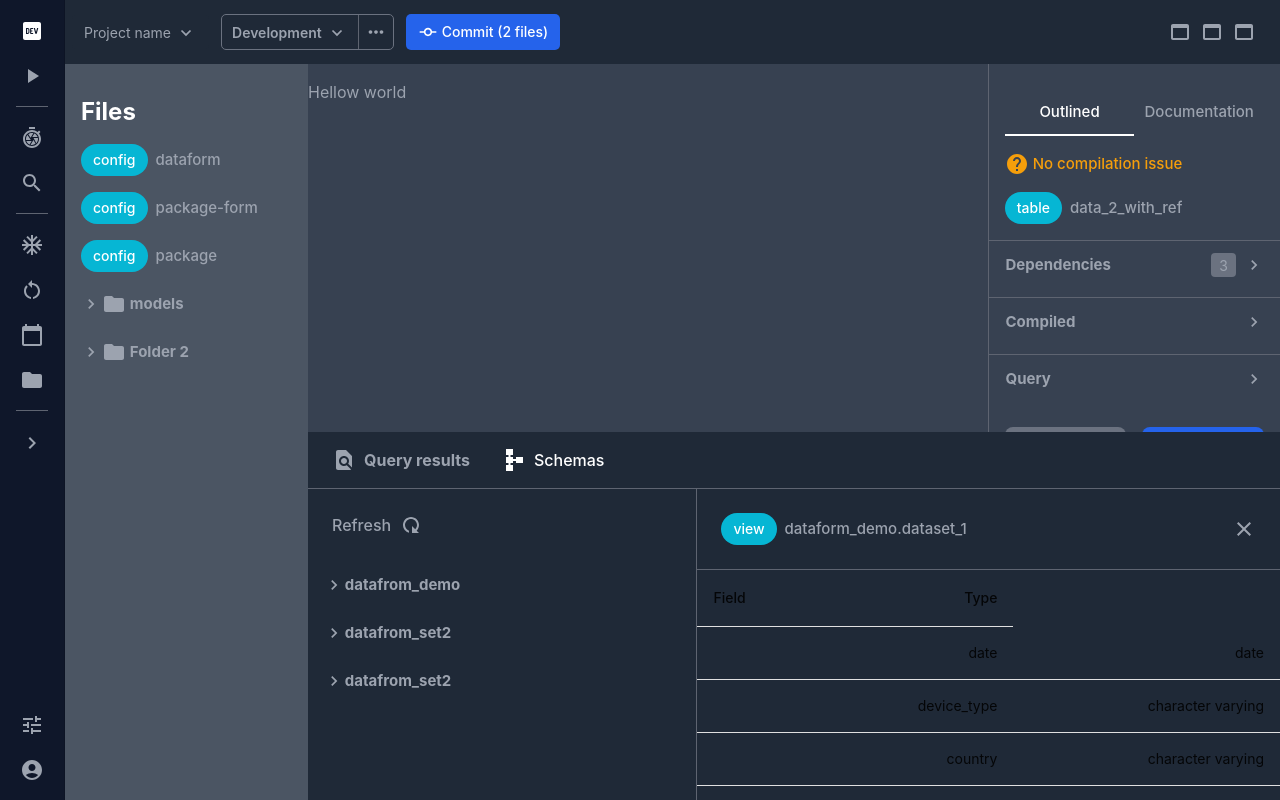
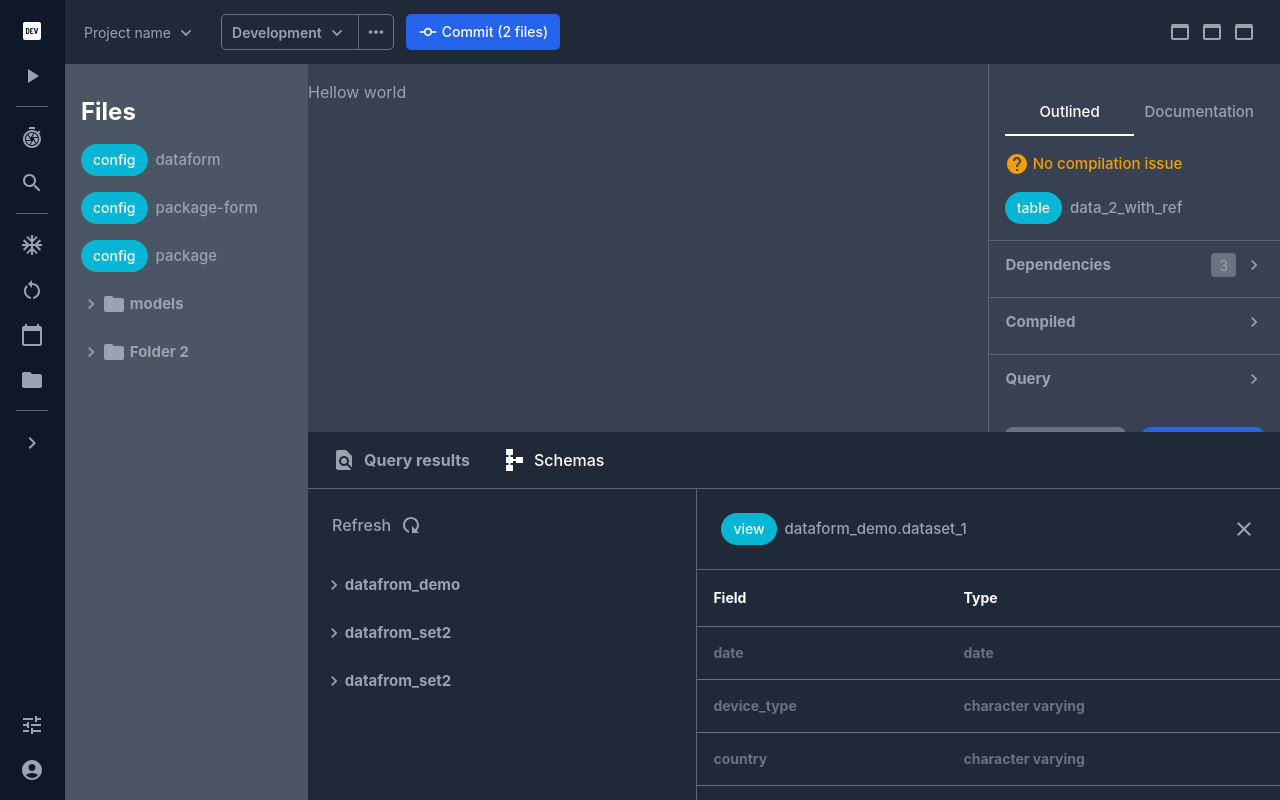
Before and after one commit to Gabin-ishimwe/frontend-assessment, a React (Vite) app: page / in a window 1280 px wide. Built offline with nearby package versions, Linux system fonts and the light colour scheme.

Commit message:
ft: implement data table

```diff
--- a/src/components/CodingEnv/bottom/BottomRight.jsx
+++ b/src/components/CodingEnv/bottom/BottomRight.jsx
@@ -3,13 +3,27 @@ import { Close } from "@mui/icons-material";
 import { Box, Divider, Typography } from "@mui/material";
 import Table from "@mui/material/Table";
 import TableBody from "@mui/material/TableBody";
-import TableCell from "@mui/material/TableCell";
+import TableCell, { tableCellClasses } from "@mui/material/TableCell";
 import TableContainer from "@mui/material/TableContainer";
 import TableHead from "@mui/material/TableHead";
 import TableRow from "@mui/material/TableRow";
+import { styled } from "@mui/material/styles";
 import React from "react";
 import { dataRows } from "../../../utils/dataset";
 import CustomChip from "../../folderStructure/CustomChip";
+
+const StyledTableCell = styled(TableCell)(({ theme }) => ({
+  borderColor: "#6b7280",
+  [`&.${tableCellClasses.head}`]: {
+    color: "white",
+    fontWeight: "bold",
+  },
+  [`&.${tableCellClasses.body}`]: {
+    fontSize: 14,
+    color: "#6b7280",
+    fontWeight: "bold",
+  },
+}));
 
 const BottomRight = () => {
   return (
@@ -52,8 +66,8 @@ const BottomRight = () => {
         <Table sx={{ width: "100%" }} aria-label="simple table">
           <TableHead>
             <TableRow>
-              <TableCell>Field</TableCell>
-              <TableCell align="right">Type</TableCell>
+              <StyledTableCell>Field</StyledTableCell>
+              <StyledTableCell>Type</StyledTableCell>
             </TableRow>
           </TableHead>
           <TableBody>
@@ -61,11 +75,8 @@ const BottomRight = () => {
               <TableRow
                 key={row.name}
                 sx={{ "&:last-child td, &:last-child th": { border: 0 } }}>
-                <TableCell component="th" scope="row">
-                  {row.name}
-                </TableCell>
-                <TableCell align="right">{row.field}</TableCell>
-                <TableCell align="right">{row.type}</TableCell>
+                <StyledTableCell>{row.field}</StyledTableCell>
+                <StyledTableCell>{row.type}</StyledTableCell>
               </TableRow>
             ))}
           </TableBody>
```
